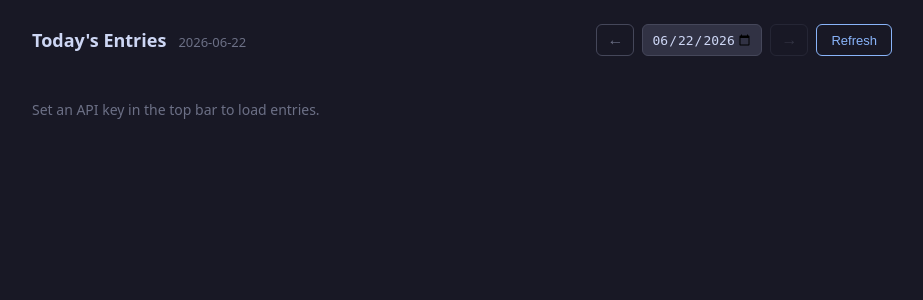
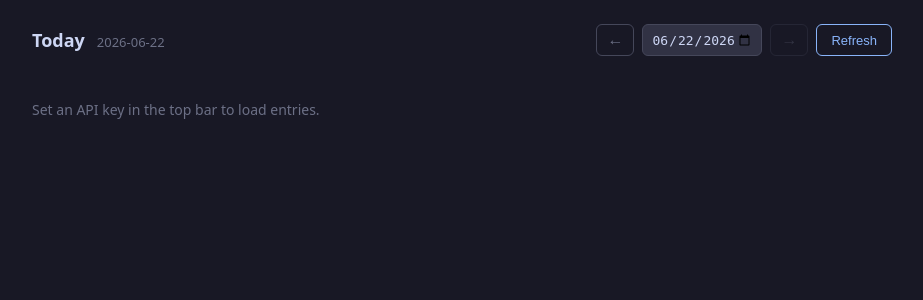
Before and after one commit to hmlendea/personal-log-manager-client, an ASP.NET Core app: page / in a window 1280 px wide. Shown: the part 48-348 px from the top of the page, without its empty margins (178-1101 px from the left). Run offline with ASP.NET Core 8, Linux system fonts and the light colour scheme; style sheets or scripts are compiled from the project's sources; the project's own start-up code is not run, and a stand-in starts its controllers and pages; some libraries are stand-ins or nearby versions.

Commit message:
ui: Dynamic text

```diff
--- a/Pages/Home.razor
+++ b/Pages/Home.razor
@@ -7,7 +7,7 @@
 <div class="entries-container">
     <div class="entries-header">
         <div class="entries-header-left">
-            <h2 class="entries-title">@(currentDate == today ? "Today's Entries" : "Entries")</h2>
+            <h2 class="entries-title">@(currentDate == today ? "Today" : currentDate == yesterday ? "Yesterday" : "Entries")</h2>
             <span class="entries-date">@currentDate</span>
         </div>
         <div class="entries-nav-controls">
@@ -53,6 +53,7 @@
 
 @code {
     private string today = DateTime.Today.ToString("yyyy-MM-dd");
+    private string yesterday = DateTime.Today.AddDays(-1).ToString("yyyy-MM-dd");
     private string currentDate = DateTime.Today.ToString("yyyy-MM-dd");
     private List<string> entries = [];
     private bool loading;
```
